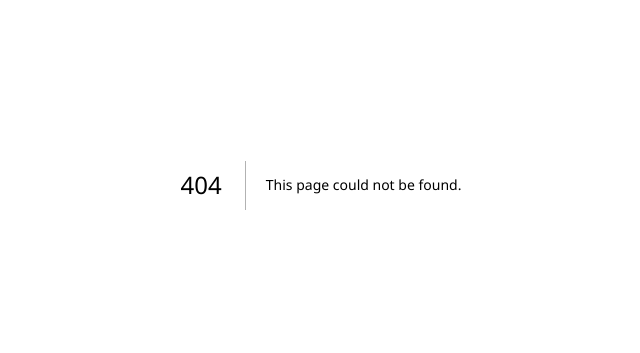
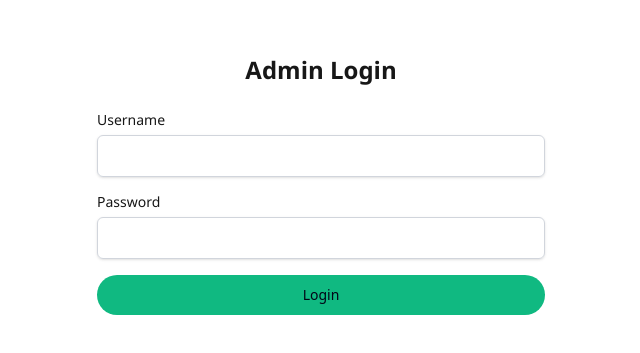
Before and after one commit to trishantpahwa/crystal-shop, a Next.js app: page /admin/login in a window 1280 px wide. Before the commit this address had no page. Shown: the part 215-568 px from the top of the page, without its empty margins (319-959 px from the left). Built offline with nearby package versions, Linux system fonts and the light colour scheme.

Commit message:
Implement admin authentication with JWT and create login functionality

```diff
--- a/config/admin-auth.config.ts
+++ b/config/admin-auth.config.ts
@@ -1,7 +1,16 @@
-export default function authorizeAdmin(token: string): boolean | null {
+import jwt from "jsonwebtoken";
+
+const SECRET = process.env.ADMIN_JWT_SECRET || "default-admin-secret";
+
+export function generateAdminToken(username: string): string {
+    return jwt.sign({ username, role: "admin" }, SECRET, { expiresIn: "1h" });
+}
+
+export function verifyAdminToken(token: string): boolean {
     try {
-        return token === process.env.ADMIN_PASSWORD!;
+        jwt.verify(token, SECRET);
+        return true;
     } catch {
-        return null;
+        return false;
     }
 }
--- /dev/null
+++ b/pages/admin/login.tsx
@@ -0,0 +1,83 @@
+import { useState } from "react";
+import { useRouter } from "next/router";
+import toast from "react-hot-toast";
+import { Button } from "@/components/Button";
+import { Container } from "@/components/Container";
+
+export default function AdminLogin() {
+    const [username, setUsername] = useState("");
+    const [password, setPassword] = useState("");
+    const [loading, setLoading] = useState(false);
+    const router = useRouter();
+
+    const handleSubmit = async (e: React.FormEvent) => {
+        e.preventDefault();
+        setLoading(true);
+
+        try {
+            const response = await fetch("/api/admin/login", {
+                method: "POST",
+                headers: {
+                    "Content-Type": "application/json",
+                },
+                body: JSON.stringify({ username, password }),
+            });
+
+            if (response.ok) {
+                const { token } = await response.json();
+                localStorage.setItem("adminToken", token);
+                toast.success("Logged in successfully");
+                router.push("/admin/orders");
+            } else {
+                const { error } = await response.json();
+                toast.error(error || "Login failed");
+            }
+        } catch (error) {
+            console.error("Login error:", error);
+            toast.error("An error occurred");
+        } finally {
+            setLoading(false);
+        }
+    };
+
+    return (
+        <Container>
+            <div className="flex min-h-screen items-center justify-center">
+                <div className="w-full max-w-md">
+                    <h1 className="mb-6 text-center text-2xl font-bold">Admin Login</h1>
+                    <form onSubmit={handleSubmit} className="space-y-4">
+                        <div>
+                            <label htmlFor="username" className="block text-sm font-medium">
+                                Username
+                            </label>
+                            <input
+                                type="text"
+                                id="username"
+                                value={username}
+                                onChange={(e) => setUsername(e.target.value)}
+                                className="mt-1 block w-full rounded-md border border-gray-300 px-3 py-2 shadow-sm focus:border-indigo-500 focus:outline-none focus:ring-indigo-500"
+                                required
+                            />
+                        </div>
+                        <div>
+                            <label htmlFor="password" className="block text-sm font-medium">
+                                Password
+                            </label>
+                            <input
+                                type="password"
+                                id="password"
+                                value={password}
+                                onChange={(e) => setPassword(e.target.value)}
+                                className="mt-1 block w-full rounded-md border border-gray-300 px-3 py-2 shadow-sm focus:border-indigo-500 focus:outline-none focus:ring-indigo-500"
+                                required
+                            />
+                        </div>
+                        <Button type="submit" disabled={loading} className="w-full">
+                            {loading ? "Logging in..." : "Login"}
+                        </Button>
+                    </form>
+                </div>
+            </div>
+        </Container>
+    );
+}
--- a/pages/admin/orders.tsx
+++ b/pages/admin/orders.tsx
@@ -77,6 +77,13 @@ export default function AdminOrdersPage() {
     const [error, setError] = useState<string | null>(null);
     const [updatingOrderId, setUpdatingOrderId] = useState<number | null>(null);
 
+    useEffect(() => {
+        const token = localStorage.getItem("adminToken");
+        if (!token) {
+            router.push("/admin/login");
+        }
+    }, [router]);
+
     const fetchOrders = useCallback(async () => {
         setLoading(true);
         setError(null);
@@ -89,7 +96,7 @@ export default function AdminOrdersPage() {
 
             const response = await fetch(`/api/admin/orders?${params.toString()}`, {
                 headers: {
-                    "x-api-key": process.env.NEXT_PUBLIC_ADMIN_PASSWORD ?? "",
+                    Authorization: `Bearer ${localStorage.getItem("adminToken")}`,
                 },
             });
 
@@ -118,7 +125,7 @@ export default function AdminOrdersPage() {
                 method: "PUT",
                 headers: {
                     "Content-Type": "application/json",
-                    "x-api-key": process.env.NEXT_PUBLIC_ADMIN_PASSWORD ?? "",
+                    Authorization: `Bearer ${localStorage.getItem("adminToken")}`,
                 },
                 body: JSON.stringify({ orderId, status: newStatus }),
             });
@@ -187,7 +194,18 @@ export default function AdminOrdersPage() {
                 </header>
 
                 <Container className="py-16">
-                    <SectionTitle title="Order Management" />
+                    <div className="flex justify-between items-center mb-6">
+                        <SectionTitle title="Order Management" />
+                        <Button
+                            onClick={() => {
+                                localStorage.removeItem("adminToken");
+                                router.push("/admin/login");
+                            }}
+                            variant="outline"
+                        >
+                            Logout
+                        </Button>
+                    </div>
 
                     <Divider />
 
--- a/pages/admin/products.tsx
+++ b/pages/admin/products.tsx
@@ -116,6 +116,13 @@ export default function AdminProductPage() {
     });
     const fileInputRef = useRef<HTMLInputElement>(null);
 
+    useEffect(() => {
+        const token = localStorage.getItem("adminToken");
+        if (!token) {
+            router.push("/admin/login");
+        }
+    }, [router]);
+
     const handleFiles = async (files: FileList) => {
         const fileArray = Array.from(files);
         for (const f of fileArray) {
@@ -199,7 +206,7 @@ export default function AdminProductPage() {
                 method: "PUT",
                 headers: {
                     "Content-Type": "application/json",
-                    "x-api-key": process.env.NEXT_PUBLIC_ADMIN_PASSWORD ?? "" // Temporary fix for authentication => @trishantpahwa | 2026-01-05 15:24:58
+                    Authorization: `Bearer ${localStorage.getItem("adminToken")}`,
                 },
                 body: JSON.stringify(createForm),
             });
@@ -250,7 +257,7 @@ export default function AdminProductPage() {
                 method: "PATCH",
                 headers: {
                     "Content-Type": "application/json",
-                    "x-api-key": process.env.NEXT_PUBLIC_ADMIN_PASSWORD ?? "" // Temporary fix for authentication => @trishantpahwa | 2026-01-05 15:04:54
+                    Authorization: `Bearer ${localStorage.getItem("adminToken")}`,
                 },
                 body: JSON.stringify(editForm),
             });
@@ -275,7 +282,7 @@ export default function AdminProductPage() {
             const response = await fetch(`/api/product/${product.id}`, {
                 method: "DELETE",
                 headers: {
-                    "x-api-key": process.env.NEXT_PUBLIC_ADMIN_PASSWORD ?? "" // Temporary fix for authentication => @trishantpahwa | 2026-01-05 15:25:13
+                    Authorization: `Bearer ${localStorage.getItem("adminToken")}`,
                 },
             });
 
@@ -351,11 +358,22 @@ export default function AdminProductPage() {
                 <main>
                     <section className="py-10">
                         <Container>
-                            <SectionTitle
-                                eyebrow="Products"
-                                title="Product management"
-                                subtitle="Create, edit, and delete products."
-                            />
+                            <div className="flex justify-between items-start mb-6">
+                                <SectionTitle
+                                    eyebrow="Products"
+                                    title="Product management"
+                                    subtitle="Create, edit, and delete products."
+                                />
+                                <Button
+                                    onClick={() => {
+                                        localStorage.removeItem("adminToken");
+                                        router.push("/admin/login");
+                                    }}
+                                    variant="outline"
+                                >
+                                    Logout
+                                </Button>
+                            </div>
 
                             <div className="mt-8 rounded-3xl bg-[color-mix(in srgb, var(--color-primary-text) 5%, transparent)] p-5 ring-1 ring-[color-mix(in srgb, var(--color-primary-text) 10%, transparent)]">
                                 <div className="flex items-center justify-between gap-4">
--- /dev/null
+++ b/pages/api/admin/login.ts
@@ -0,0 +1,24 @@
+import type { NextApiRequest, NextApiResponse } from "next";
+import { generateAdminToken } from "@/config/admin-auth.config";
+
+export default async function handler(
+    req: NextApiRequest,
+    res: NextApiResponse
+) {
+    if (req.method !== "POST") {
+        res.setHeader("Allow", ["POST"]);
+        return res.status(405).end(`Method ${req.method} Not Allowed`);
+    }
+
+    const { username, password } = req.body;
+
+    if (
+        username === process.env.ADMIN_USERNAME &&
+        password === process.env.ADMIN_PASSWORD
+    ) {
+        const token = generateAdminToken(username);
+        return res.status(200).json({ token });
+    } else {
+        return res.status(401).json({ error: "Invalid credentials" });
+    }
+}
--- a/pages/api/admin/orders.ts
+++ b/pages/api/admin/orders.ts
@@ -1,14 +1,18 @@
 import type { NextApiRequest, NextApiResponse } from "next";
 import prisma from "@/config/prisma.config";
-import authorizeAdmin from "@/config/admin-auth.config";
+import { verifyAdminToken } from "@/config/admin-auth.config";
 import { OrderStatus } from "@/generated/prisma/client";
 
 export default async function handler(
     request: NextApiRequest,
     response: NextApiResponse
 ) {
-    const token = request.headers["x-api-key"] as string;
-    if (!authorizeAdmin(token)) {
+    const authHeader = request.headers.authorization;
+    if (!authHeader || !authHeader.startsWith("Bearer ")) {
+        return response.status(401).json({ error: "Unauthorized" });
+    }
+    const token = authHeader.substring(7);
+    if (!verifyAdminToken(token)) {
         return response.status(401).json({ error: "Unauthorized" });
     }
 
--- a/pages/api/product.ts
+++ b/pages/api/product.ts
@@ -1,6 +1,6 @@
 import type { NextApiRequest, NextApiResponse } from "next";
 import prisma from "@/config/prisma.config";
-import authorizeAdmin from "@/config/admin-auth.config";
+import { verifyAdminToken } from "@/config/admin-auth.config";
 import { ProductCreateInput } from "@/generated/prisma/models";
 import { ProductCategory } from "@/generated/prisma/enums";
 
@@ -21,10 +21,12 @@ export default async function handler(
 
 async function PUT(request: NextApiRequest, response: NextApiResponse) {
     try {
-        const token = request.headers["x-api-key"]?.toString() ?? "";
-        const userID = authorizeAdmin(token);
-
-        if (!userID) {
+        const authHeader = request.headers.authorization;
+        if (!authHeader || !authHeader.startsWith("Bearer ")) {
+            return response.status(401).json({ error: "Unauthorized" });
+        }
+        const token = authHeader.substring(7);
+        if (!verifyAdminToken(token)) {
             return response.status(401).json({ error: "Unauthorized" });
         }
 
--- a/pages/api/product/[slug].ts
+++ b/pages/api/product/[slug].ts
@@ -1,6 +1,6 @@
 import type { NextApiRequest, NextApiResponse } from "next";
 import prisma from "@/config/prisma.config";
-import authorizeAdmin from "@/config/admin-auth.config";
+import { verifyAdminToken } from "@/config/admin-auth.config";
 
 export default async function handler(
     request: NextApiRequest,
@@ -45,10 +45,12 @@ async function GET(request: NextApiRequest, response: NextApiResponse) {
 
 async function PATCH(request: NextApiRequest, response: NextApiResponse) {
     try {
-        const token = request.headers["x-api-key"]?.toString() ?? "";
-        const userID = authorizeAdmin(token);
-
-        if (!userID) {
+        const authHeader = request.headers.authorization;
+        if (!authHeader || !authHeader.startsWith("Bearer ")) {
+            return response.status(401).json({ error: "Unauthorized" });
+        }
+        const token = authHeader.substring(7);
+        if (!verifyAdminToken(token)) {
             return response.status(401).json({ error: "Unauthorized" });
         }
 
@@ -92,10 +94,12 @@ async function PATCH(request: NextApiRequest, response: NextApiResponse) {
 
 async function DELETE(request: NextApiRequest, response: NextApiResponse) {
     try {
-        const token = request.headers["x-api-key"]?.toString() ?? "";
-        const userID = authorizeAdmin(token);
-
-        if (!userID) {
+        const authHeader = request.headers.authorization;
+        if (!authHeader || !authHeader.startsWith("Bearer ")) {
+            return response.status(401).json({ error: "Unauthorized" });
+        }
+        const token = authHeader.substring(7);
+        if (!verifyAdminToken(token)) {
             return response.status(401).json({ error: "Unauthorized" });
         }
 
```
